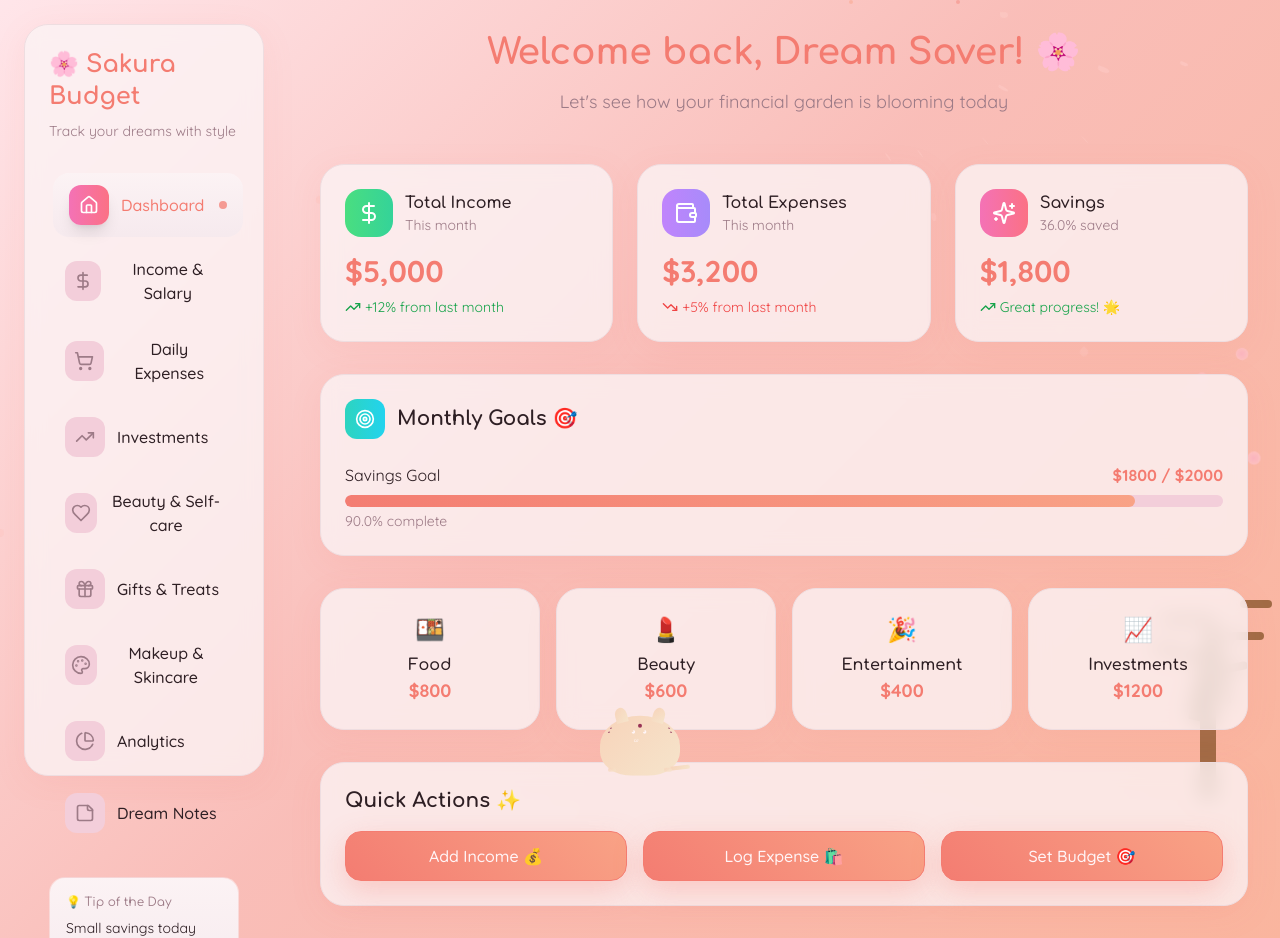
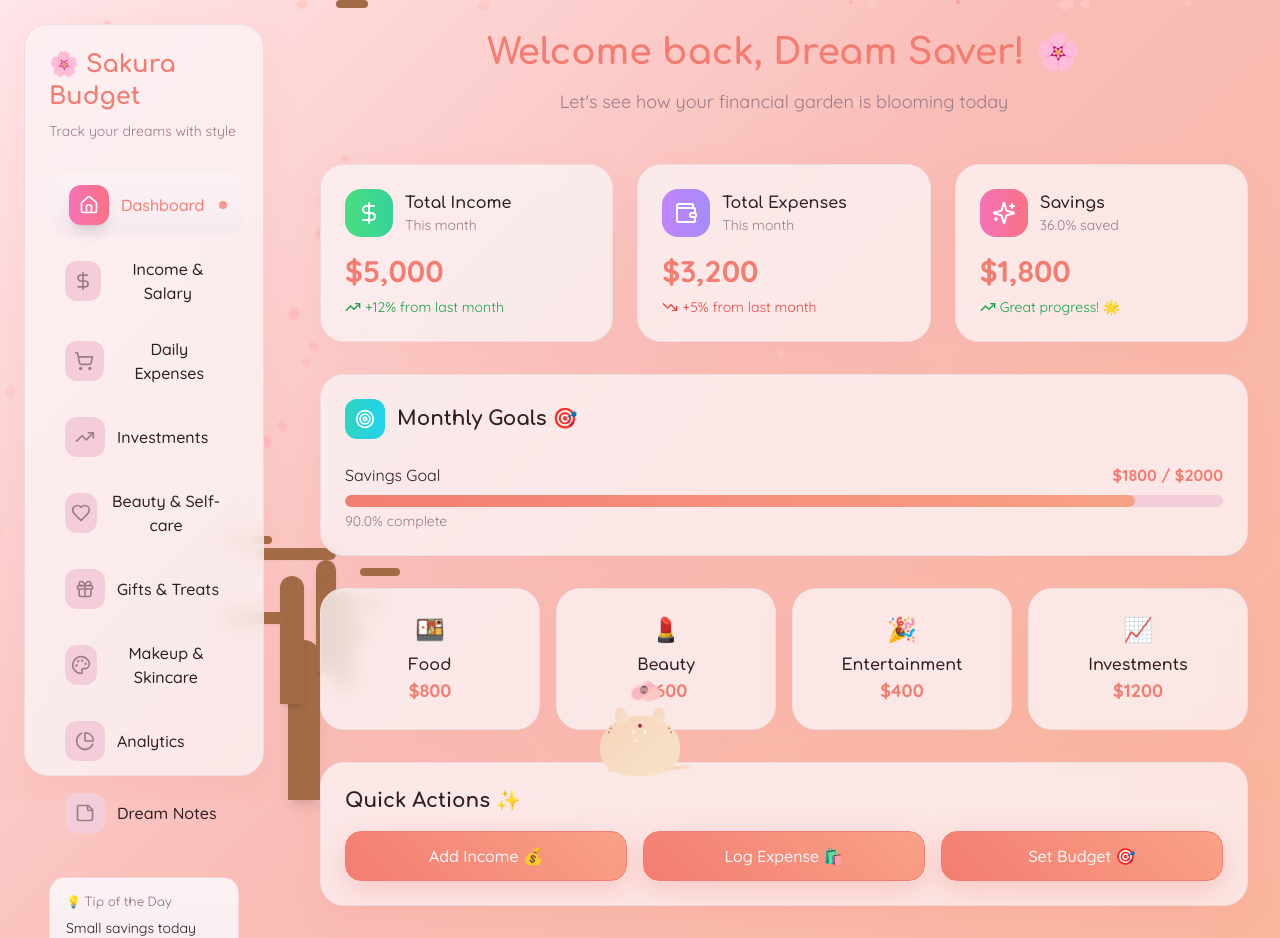
Before and after one commit to VARSHAMREDDY/sakura-cents-buddy, a React (Vite) app: page / in a window 1280 px wide. Built offline with nearby package versions, Linux system fonts and the light colour scheme; the HTML template or start-up script is replaced by a standard one.

Commit message:
Add sakura tree and cat features

```diff
--- a/src/components/SakuraCat.tsx
+++ b/src/components/SakuraCat.tsx
@@ -58,6 +58,25 @@ export const SakuraCat = ({ currentPage = 'dashboard' }: SakuraCatProps) => {
       <div className="cat-ears left" />
       <div className="cat-ears right" />
 
+      {/* Skull flower on head */}
+      <div className="absolute -top-10 left-1/2 transform -translate-x-1/2 w-6 h-6 flex items-center justify-center">
+        <div className="relative">
+          {/* Flower petals */}
+          <div className="absolute w-3 h-3 bg-sakura-flower rounded-full -top-1 left-1.5 animate-bloom opacity-90" />
+          <div className="absolute w-3 h-3 bg-sakura-petal rounded-full top-0 -left-0.5 animate-bloom opacity-85" style={{ animationDelay: '0.5s' }} />
+          <div className="absolute w-3 h-3 bg-sakura-flower rounded-full top-0 left-2.5 animate-bloom opacity-90" style={{ animationDelay: '1s' }} />
+          <div className="absolute w-3 h-3 bg-sakura-petal rounded-full top-1.5 left-1.5 animate-bloom opacity-85" style={{ animationDelay: '1.5s' }} />
+          <div className="absolute w-3 h-3 bg-sakura-flower rounded-full top-1 -left-1 animate-bloom opacity-80" style={{ animationDelay: '2s' }} />
+          <div className="absolute w-3 h-3 bg-sakura-petal rounded-full top-1 left-3 animate-bloom opacity-80" style={{ animationDelay: '2.5s' }} />
+          {/* Small skull center */}
+          <div className="w-2 h-2 bg-foreground/30 rounded-sm relative top-0.5 left-1 shadow-sm">
+            <div className="absolute w-0.5 h-0.5 bg-foreground/60 rounded-full top-0 left-0.5" />
+            <div className="absolute w-0.5 h-0.5 bg-foreground/60 rounded-full top-0 right-0.5" />
+            <div className="absolute w-1 h-0.5 bg-foreground/40 bottom-0 left-0.5 rounded-b-sm" />
+          </div>
+        </div>
+      </div>
+
       {/* Cat face - eyes */}
       <div
         className="absolute top-2 left-1/2 transform -translate-x-1/2 text-xs font-cute text-primary-foreground"
--- a/src/components/SakuraTree.tsx
+++ b/src/components/SakuraTree.tsx
@@ -12,59 +12,68 @@ export const SakuraTree = () => {
   const [petals, setPetals] = useState<Petal[]>([]);
 
   useEffect(() => {
-    // Create initial petals
-    const initialPetals: Petal[] = Array.from({ length: 15 }, (_, i) => ({
+    // Create initial petals - many more for constant falling effect
+    const initialPetals: Petal[] = Array.from({ length: 35 }, (_, i) => ({
       id: i,
-      x: Math.random() * 300,
-      duration: 8 + Math.random() * 4,
-      delay: Math.random() * 5,
-      size: 6 + Math.random() * 6,
+      x: Math.random() * window.innerWidth,
+      duration: 6 + Math.random() * 8,
+      delay: Math.random() * 8,
+      size: 4 + Math.random() * 8,
     }));
     setPetals(initialPetals);
 
-    // Add new petals periodically
+    // Add new petals constantly for realistic effect
     const interval = setInterval(() => {
       setPetals(current => {
-        const newPetal: Petal = {
-          id: Date.now(),
-          x: Math.random() * 300,
-          duration: 8 + Math.random() * 4,
-          delay: 0,
-          size: 6 + Math.random() * 6,
-        };
+        const newPetals: Petal[] = Array.from({ length: 3 }, (_, i) => ({
+          id: Date.now() + i,
+          x: Math.random() * window.innerWidth,
+          duration: 6 + Math.random() * 8,
+          delay: Math.random() * 2,
+          size: 4 + Math.random() * 8,
+        }));
 
-        // Keep only recent petals to avoid memory issues
-        const recentPetals = current.slice(-10);
-        return [...recentPetals, newPetal];
+        // Keep more petals for fuller effect
+        const recentPetals = current.slice(-25);
+        return [...recentPetals, ...newPetals];
       });
-    }, 1500);
+    }, 800);
 
     return () => clearInterval(interval);
   }, []);
 
   return (
-    <div className="sakura-tree">
-      {/* Tree trunk and branches */}
-      <div className="absolute bottom-0 right-16 w-4 h-32 bg-sakura-bark rounded-t-lg" />
-      <div className="absolute bottom-20 right-20 w-3 h-24 bg-sakura-bark rounded-t-lg transform rotate-12 origin-bottom" />
-      <div className="absolute bottom-24 right-12 w-2 h-20 bg-sakura-bark rounded-t-lg transform -rotate-12 origin-bottom" />
+    <div className="sakura-tree fixed inset-0 pointer-events-none z-0">
+      {/* Large realistic tree trunk */}
+      <div className="absolute bottom-0 right-20 w-8 h-40 bg-sakura-bark rounded-t-2xl shadow-lg" />
+      <div className="absolute bottom-24 right-24 w-6 h-32 bg-sakura-bark rounded-t-xl transform rotate-15 origin-bottom shadow-md" />
+      <div className="absolute bottom-32 right-16 w-5 h-28 bg-sakura-bark rounded-t-xl transform -rotate-15 origin-bottom shadow-md" />
+      <div className="absolute bottom-28 right-12 w-4 h-24 bg-sakura-bark rounded-t-lg transform -rotate-25 origin-bottom" />
 
-      {/* Main branches */}
-      <div className="absolute bottom-32 right-8 w-8 h-2 bg-sakura-bark rounded-full transform -rotate-12" />
-      <div className="absolute bottom-36 right-20 w-12 h-2 bg-sakura-bark rounded-full transform rotate-12" />
-      <div className="absolute bottom-40 right-4 w-10 h-2 bg-sakura-bark rounded-full transform -rotate-20" />
-      <div className="absolute bottom-44 right-16 w-14 h-2 bg-sakura-bark rounded-full transform rotate-8" />
-      <div className="absolute bottom-48 right-2 w-8 h-2 bg-sakura-bark rounded-full transform -rotate-25" />
+      {/* Extended branch system */}
+      <div className="absolute bottom-40 right-8 w-12 h-3 bg-sakura-bark rounded-full transform -rotate-15 shadow-sm" />
+      <div className="absolute bottom-44 right-28 w-16 h-3 bg-sakura-bark rounded-full transform rotate-15 shadow-sm" />
+      <div className="absolute bottom-48 right-4 w-14 h-2 bg-sakura-bark rounded-full transform -rotate-25" />
+      <div className="absolute bottom-52 right-20 w-18 h-3 bg-sakura-bark rounded-full transform rotate-10 shadow-sm" />
+      <div className="absolute bottom-56 right-0 w-10 h-2 bg-sakura-bark rounded-full transform -rotate-30" />
+      <div className="absolute bottom-60 right-16 w-20 h-3 bg-sakura-bark rounded-full transform rotate-5 shadow-sm" />
+      <div className="absolute bottom-64 right-32 w-12 h-2 bg-sakura-bark rounded-full transform rotate-20" />
+      <div className="absolute bottom-68 right-8 w-8 h-2 bg-sakura-bark rounded-full transform -rotate-35" />
 
-      {/* Sakura flowers on branches */}
-      <div className="sakura-flower" style={{ bottom: '35%', right: '15%' }} />
-      <div className="sakura-flower" style={{ bottom: '40%', right: '25%', animationDelay: '1s' }} />
-      <div className="sakura-flower" style={{ bottom: '45%', right: '10%', animationDelay: '2s' }} />
-      <div className="sakura-flower" style={{ bottom: '50%', right: '20%', animationDelay: '0.5s' }} />
-      <div className="sakura-flower" style={{ bottom: '55%', right: '8%', animationDelay: '1.5s' }} />
-      <div className="sakura-flower" style={{ bottom: '42%', right: '5%', animationDelay: '2.5s' }} />
-      <div className="sakura-flower" style={{ bottom: '38%', right: '30%', animationDelay: '3s' }} />
-      <div className="sakura-flower" style={{ bottom: '52%', right: '18%', animationDelay: '0.8s' }} />
+      {/* Dense sakura flowers on branches for realism */}
+      <div className="sakura-flower" style={{ bottom: '42%', right: '18%' }} />
+      <div className="sakura-flower" style={{ bottom: '46%', right: '28%', animationDelay: '1s' }} />
+      <div className="sakura-flower" style={{ bottom: '50%', right: '12%', animationDelay: '2s' }} />
+      <div className="sakura-flower" style={{ bottom: '54%', right: '22%', animationDelay: '0.5s' }} />
+      <div className="sakura-flower" style={{ bottom: '58%', right: '8%', animationDelay: '1.5s' }} />
+      <div className="sakura-flower" style={{ bottom: '48%', right: '5%', animationDelay: '2.5s' }} />
+      <div className="sakura-flower" style={{ bottom: '44%', right: '32%', animationDelay: '3s' }} />
+      <div className="sakura-flower" style={{ bottom: '56%', right: '20%', animationDelay: '0.8s' }} />
+      <div className="sakura-flower" style={{ bottom: '62%', right: '16%', animationDelay: '1.2s' }} />
+      <div className="sakura-flower" style={{ bottom: '52%', right: '35%', animationDelay: '2.8s' }} />
+      <div className="sakura-flower" style={{ bottom: '66%', right: '12%', animationDelay: '0.3s' }} />
+      <div className="sakura-flower" style={{ bottom: '60%', right: '25%', animationDelay: '1.8s' }} />
+      <div className="sakura-flower" style={{ bottom: '70%', right: '18%', animationDelay: '2.2s' }} />
 
       {/* Falling petals */}
       {petals.map(petal => (
@@ -81,12 +90,17 @@ export const SakuraTree = () => {
         />
       ))}
 
-      {/* Additional scattered petals for ambiance */}
-      <div className="sakura-petal" style={{ left: '50px', animationDuration: '10s', animationDelay: '2s' }} />
-      <div className="sakura-petal" style={{ left: '120px', animationDuration: '12s', animationDelay: '4s' }} />
-      <div className="sakura-petal" style={{ left: '200px', animationDuration: '9s', animationDelay: '1s' }} />
-      <div className="sakura-petal" style={{ left: '80px', animationDuration: '11s', animationDelay: '3s' }} />
-      <div className="sakura-petal" style={{ left: '180px', animationDuration: '8s', animationDelay: '5s' }} />
+      {/* Additional scattered petals across the entire screen */}
+      <div className="sakura-petal" style={{ left: '10%', animationDuration: '10s', animationDelay: '2s' }} />
+      <div className="sakura-petal" style={{ left: '25%', animationDuration: '12s', animationDelay: '4s' }} />
+      <div className="sakura-petal" style={{ left: '40%', animationDuration: '9s', animationDelay: '1s' }} />
+      <div className="sakura-petal" style={{ left: '15%', animationDuration: '11s', animationDelay: '3s' }} />
+      <div className="sakura-petal" style={{ left: '35%', animationDuration: '8s', animationDelay: '5s' }} />
+      <div className="sakura-petal" style={{ left: '60%', animationDuration: '13s', animationDelay: '0.5s' }} />
+      <div className="sakura-petal" style={{ left: '75%', animationDuration: '7s', animationDelay: '6s' }} />
+      <div className="sakura-petal" style={{ left: '85%', animationDuration: '14s', animationDelay: '2.5s' }} />
+      <div className="sakura-petal" style={{ left: '5%', animationDuration: '9.5s', animationDelay: '4.5s' }} />
+      <div className="sakura-petal" style={{ left: '90%', animationDuration: '10.5s', animationDelay: '1.5s' }} />
     </div>
   );
 };
--- a/src/index.css
+++ b/src/index.css
@@ -161,11 +161,23 @@ All colors MUST be HSL for perfect gradients and animations.
 
   @keyframes fall {
     0% {
-      transform: translateY(-100px) rotate(45deg) rotateY(0deg);
+      transform: translateY(-20vh) rotate(0deg) translateX(0);
+      opacity: 1;
+    }
+    25% {
+      transform: translateY(25vh) rotate(90deg) translateX(10px);
       opacity: 0.8;
     }
+    50% {
+      transform: translateY(50vh) rotate(180deg) translateX(-5px);
+      opacity: 0.6;
+    }
+    75% {
+      transform: translateY(75vh) rotate(270deg) translateX(8px);
+      opacity: 0.4;
+    }
     100% {
-      transform: translateY(100vh) rotate(405deg) rotateY(360deg);
+      transform: translateY(110vh) rotate(360deg) translateX(0);
       opacity: 0;
     }
   }
```
